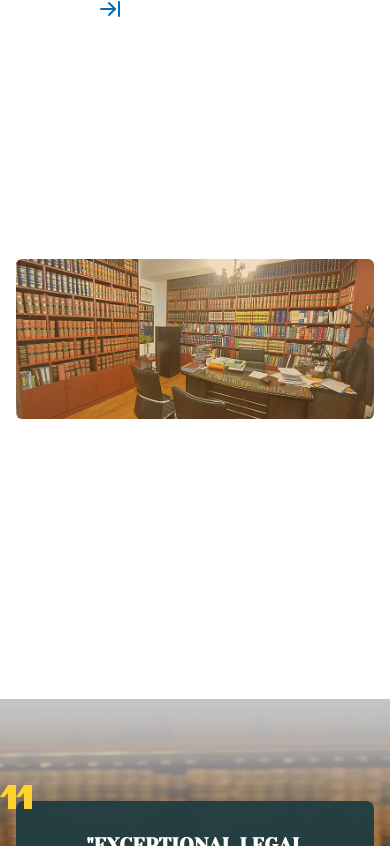
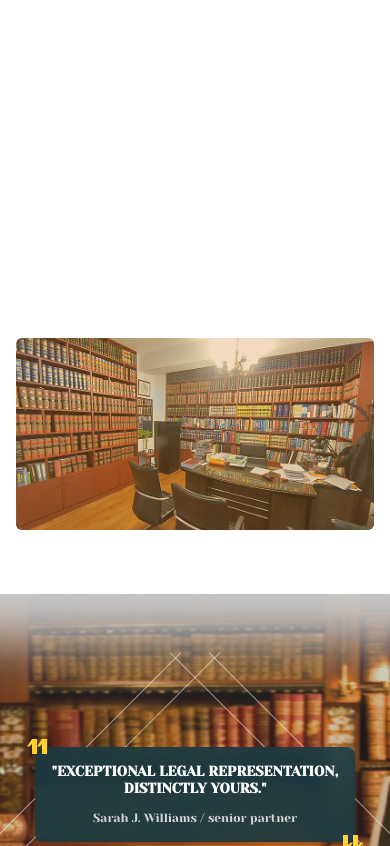
Before and after one commit to mahbub045/thelegalace, a Next.js app: page / in a window 390 px wide. Shown: the part 2578-3424 px from the top of the page. Built offline with nearby package versions, Linux system fonts and the light colour scheme; a web font is replaced by a local one.

Commit message:
Refactor Contact component for improved layout, styling, and responsiveness

```diff
--- a/src/components/Landing/Contact/Contact.tsx
+++ b/src/components/Landing/Contact/Contact.tsx
@@ -7,38 +7,37 @@ const Contact: React.FC = () => {
       <div className="px-4 sm:px-6 md:px-10 lg:px-20 py-8 sm:py-12 md:py-16 text-white relative overflow-hidden">
         <div className="flex flex-col lg:flex-row lg:gap-16 xl:gap-56 mb-8 sm:mb-12 md:mb-16">
           {/* Contact Header */}
-          <div className="flex items-start mt-6 mb-6 sm:mb-8 lg:mb-12">
-            <span className="text-base sm:text-lg lg:text-2xl font-medium tracking-widest">
+          <div className="flex items-center mb-6 sm:mb-8 lg:mb-12">
+            <span className="text-sm sm:text-base lg:text-xl font-medium tracking-widest">
               Contact
             </span>
-            <ArrowRightToLine className="ml-2 sm:ml-3 w-6 h-6 sm:w-8 sm:h-8 lg:w-10 lg:h-10 text-link" />
+            <ArrowRightToLine className="ml-2 sm:ml-3 w-5 h-5 sm:w-6 sm:h-6 lg:w-8 lg:h-8 text-link" />
           </div>
           {/* Content Area */}
           <div className="flex-1">
-            <h1 className="text-3xl sm:text-4xl md:text-5xl lg:text-6xl font-bold leading-tight uppercase">
+            <h1 className="text-2xl sm:text-3xl md:text-4xl lg:text-5xl xl:text-6xl font-bold leading-tight uppercase mb-8 sm:mb-12 md:mb-16">
               Our company has built a reputation as a trusted legal partner
             </h1>
-            <div className="grid grid-cols-1 sm:grid-cols-2 gap-6 mt-16 md:mt-20">
-              <div className="relative">
+            <div className="grid grid-cols-1 sm:grid-cols-2 gap-6 mt-8 sm:mt-12 md:mt-16 lg:mt-20">
+              <div className="relative order-2 sm:order-1">
                 <Image
                   src="/images/contact/law-office.png"
                   alt="Elegant law office interior with wooden furniture and warm lighting"
                   width={500}
                   height={300}
-                  className="rounded-md object-cover w-full h-40 sm:h-48 md:h-64"
+                  className="rounded-md object-cover w-full h-48 sm:h-56 md:h-64"
                 />
                 {/* Overlay over image */}
                 <div className="absolute inset-0 bg-secondary/30 rounded-md pointer-events-none" />
               </div>
-              <div className="font-outfit flex flex-col justify-center">
-                <p>
+              <div className="font-outfit flex flex-col justify-center order-1 sm:order-2">
+                <p className="text-sm sm:text-base leading-relaxed mb-4">
                   Our core values of integrity, dedication, and results guide
                   everything we do. We believe in building strong, lasting
                   relationships with our clients based on trust and mutual
                   respect.
                 </p>
-                <br />
-                <p>
+                <p className="text-sm sm:text-base leading-relaxed">
                   Our attorneys are not only legal experts but also passionate
                   advocates who are committed to making a positive impact
                   through their work.
@@ -49,7 +48,7 @@ const Contact: React.FC = () => {
         </div>
       </div>
       {/* law library */}
-      <div className="relative h-[700px] overflow-hidden mb-8 sm:mb-12 md:mb-16">
+      <div className="relative h-[400px] sm:h-[500px] md:h-[600px] lg:h-[700px] overflow-hidden mb-8 sm:mb-12 md:mb-16">
         <Image
           src="/images/contact/law-library.png"
           alt="Elegant law library with wooden shelves and warm lighting"
@@ -80,16 +79,16 @@ const Contact: React.FC = () => {
           />
         </div>
         {/* Quote overlay */}
-        <div className="absolute inset-0 flex items-center justify-center h-96 sm:h-[500px] md:h-[700px]">
-          <div className="relative bg-[#1a3a42]/90 backdrop-blur-sm p-8 sm:p-12 max-w-2xl mx-4 rounded-lg">
+        <div className="absolute inset-0 flex items-center justify-center">
+          <div className="relative bg-[#1a3a42]/90 backdrop-blur-sm p-4 sm:p-6 md:p-8 lg:p-12 max-w-xs sm:max-w-md md:max-w-lg lg:max-w-2xl mx-4 rounded-lg">
             {/* Decorative quote marks */}
-            <div className="absolute -top-4 -left-4">
+            <div className="absolute -top-2 -left-2 sm:-top-3 sm:-left-3 md:-top-4 md:-left-4">
               <svg
-                width="32"
-                height="24"
+                width="20"
+                height="15"
                 viewBox="0 0 32 24"
                 fill="none"
-                className="text-amber-300"
+                className="text-amber-300 sm:w-6 sm:h-[18px] md:w-8 md:h-6"
               >
                 <path
                   d="M8 0L0 12H4L8 8V24H16V0H8ZM24 0L16 12H20L24 8V24H32V0H24Z"
@@ -97,13 +96,13 @@ const Contact: React.FC = () => {
                 />
               </svg>
             </div>
-            <div className="absolute -bottom-4 -right-4 rotate-180">
+            <div className="absolute -bottom-2 -right-2 sm:-bottom-3 sm:-right-3 md:-bottom-4 md:-right-4 rotate-180">
               <svg
-                width="32"
-                height="24"
+                width="20"
+                height="15"
                 viewBox="0 0 32 24"
                 fill="none"
-                className="text-amber-300"
+                className="text-amber-300 sm:w-6 sm:h-[18px] md:w-8 md:h-6"
               >
                 <path
                   d="M8 0L0 12H4L8 8V24H16V0H8ZM24 0L16 12H20L24 8V24H32V0H24Z"
@@ -113,10 +112,10 @@ const Contact: React.FC = () => {
             </div>
 
             <blockquote className="text-center text-white">
-              <p className="text-xl sm:text-2xl md:text-3xl font-bold leading-tight mb-6">
+              <p className="text-sm sm:text-base md:text-xl lg:text-2xl xl:text-3xl font-bold leading-tight mb-3 sm:mb-4 md:mb-6">
                 &quot;EXCEPTIONAL LEGAL REPRESENTATION, DISTINCTLY YOURS.&quot;
               </p>
-              <footer className="text-xs text-white/80">
+              <footer className="text-xs sm:text-sm text-white/80">
                 Sarah J. Williams / senior partner
               </footer>
             </blockquote>
```
